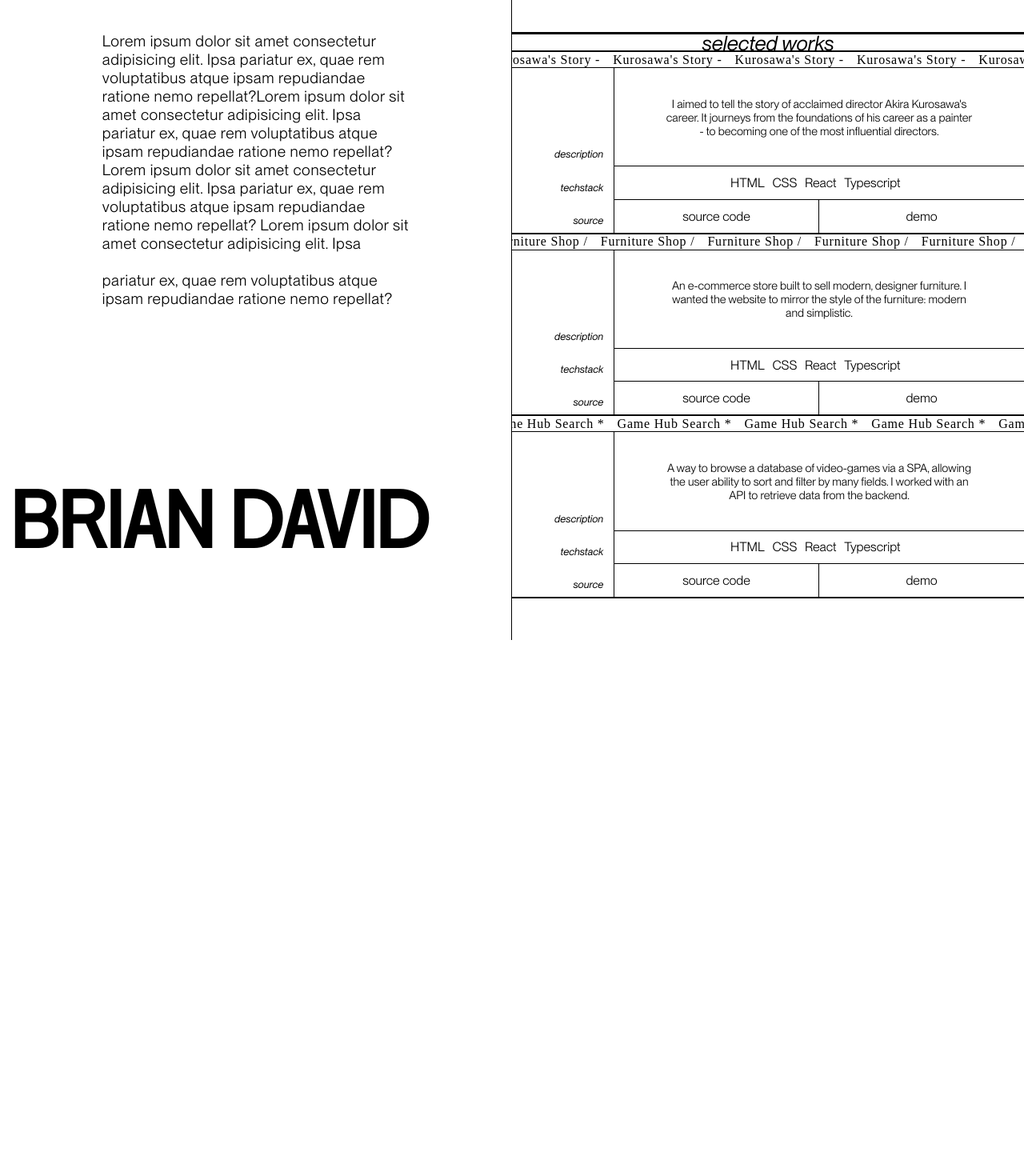
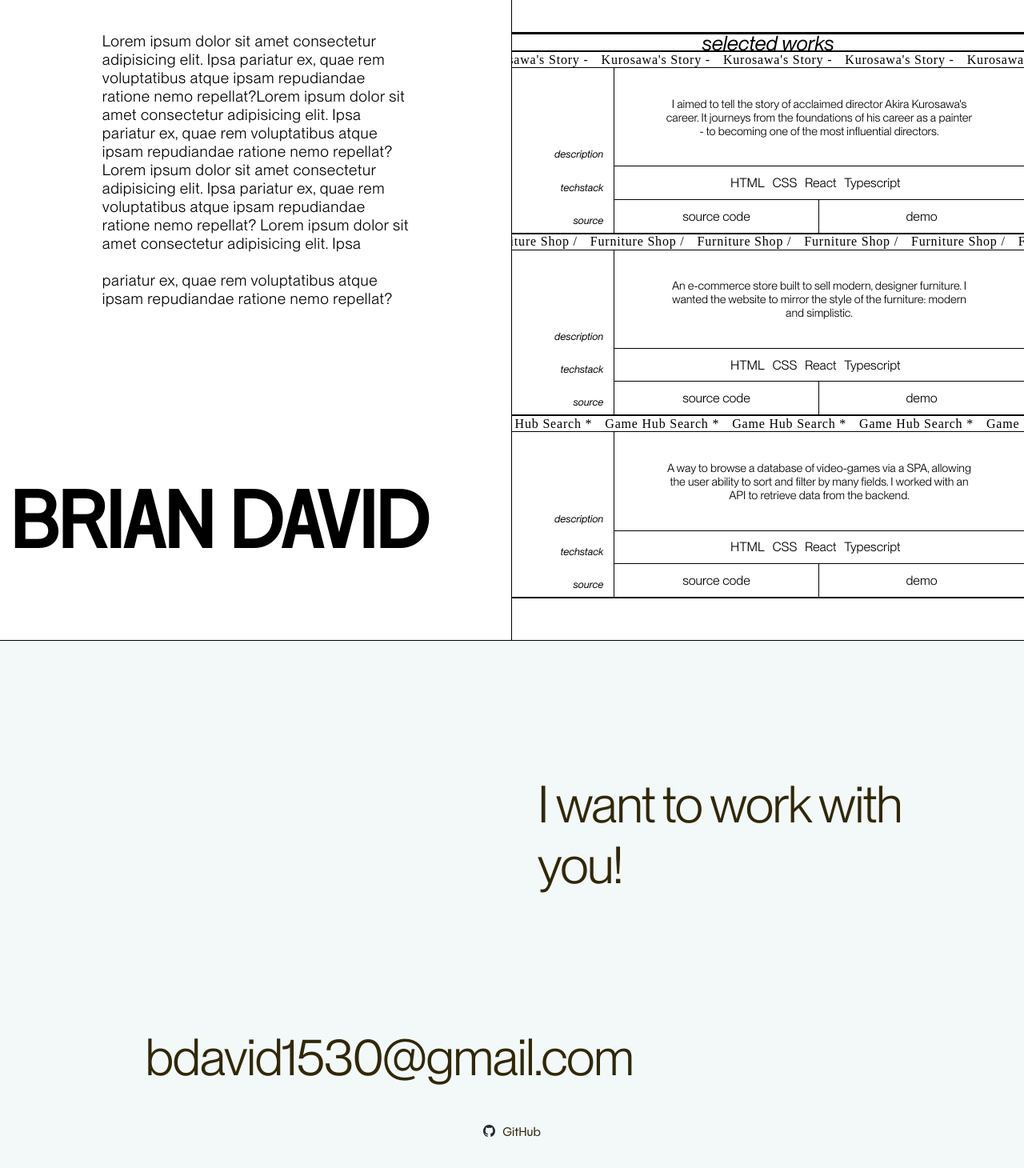
Before and after one commit to brian-david4/brian-portfolio-website, a React (Vite) app in the folder portfolio-website/: page / in a window 1280 px wide. Shown: the top 1460 px of the page at 80% size. Before the commit the page ends 800 px from the top, so only its background shows below. Built offline with nearby package versions, Linux system fonts and the light colour scheme; a web font is replaced by a local one.

Commit message:
Add contact page to home2

```diff
--- a/portfolio-website/src/hooks/useMousePosition.ts
+++ b/portfolio-website/src/hooks/useMousePosition.ts
@@ -1,15 +1,10 @@
-import { useMotionValue } from "framer-motion";
-import { useEffect } from "react";
+import { useEffect, useState } from "react";
 
 export const useMousePosition = () => {
-  const mouse = {
-    x: useMotionValue(0),
-    y: useMotionValue(0),
-  };
+  const [mousePosition, setMousePosition] = useState({ x: 0, y: 0 });
 
   const updateMousePosition = (e: MouseEvent) => {
-    mouse.x.set(e.clientX);
-    mouse.y.set(e.clientY);
+    setMousePosition({ x: e.clientX, y: e.clientY });
   };
 
   useEffect(() => {
@@ -19,5 +14,5 @@ export const useMousePosition = () => {
     };
   });
 
-  return mouse;
+  return mousePosition;
 };
--- a/portfolio-website/src/pages/Home2/Home2.tsx
+++ b/portfolio-website/src/pages/Home2/Home2.tsx
@@ -4,9 +4,19 @@ import { projects } from "../../data";
 import { useSpring } from "framer-motion";
 import ProjectVisitTrail from "../../components/ProjectVisitTrail/ProjectVisitTrail";
 import { useState } from "react";
+import HomeFooter from "../../components/HomeFooter/HomeFooter";
 
 const Home2 = () => {
   const [hovered, setHovered] = useState(false);
+  const [footerHovered, setFooterHovered] = useState(false);
+
+  const handleFooterEnter = () => {
+    setFooterHovered(true);
+  };
+
+  const handleFooterLeave = () => {
+    setFooterHovered(false);
+  };
   const springSettings = {
     stiffness: 150,
     damping: 40,
@@ -60,6 +70,11 @@ const Home2 = () => {
           </section>
         </section>
       </div>
+      <HomeFooter
+        handleMouseEnter={handleFooterEnter}
+        handleMouseLeave={handleFooterLeave}
+        footerHovered={footerHovered}
+      />
     </main>
   );
 };
--- a/portfolio-website/src/pages/Home2/home.module.css
+++ b/portfolio-website/src/pages/Home2/home.module.css
@@ -2,10 +2,11 @@
   height: fit-content;
   width: 100vw;
   position: relative;
-  z-index: -1;
+  display: flex;
+  flex-direction: column;
 }
 .pageOne {
-  position: absolute;
+  position: relative;
   left: 0;
   top: 0;
   height: 100vh;
```
